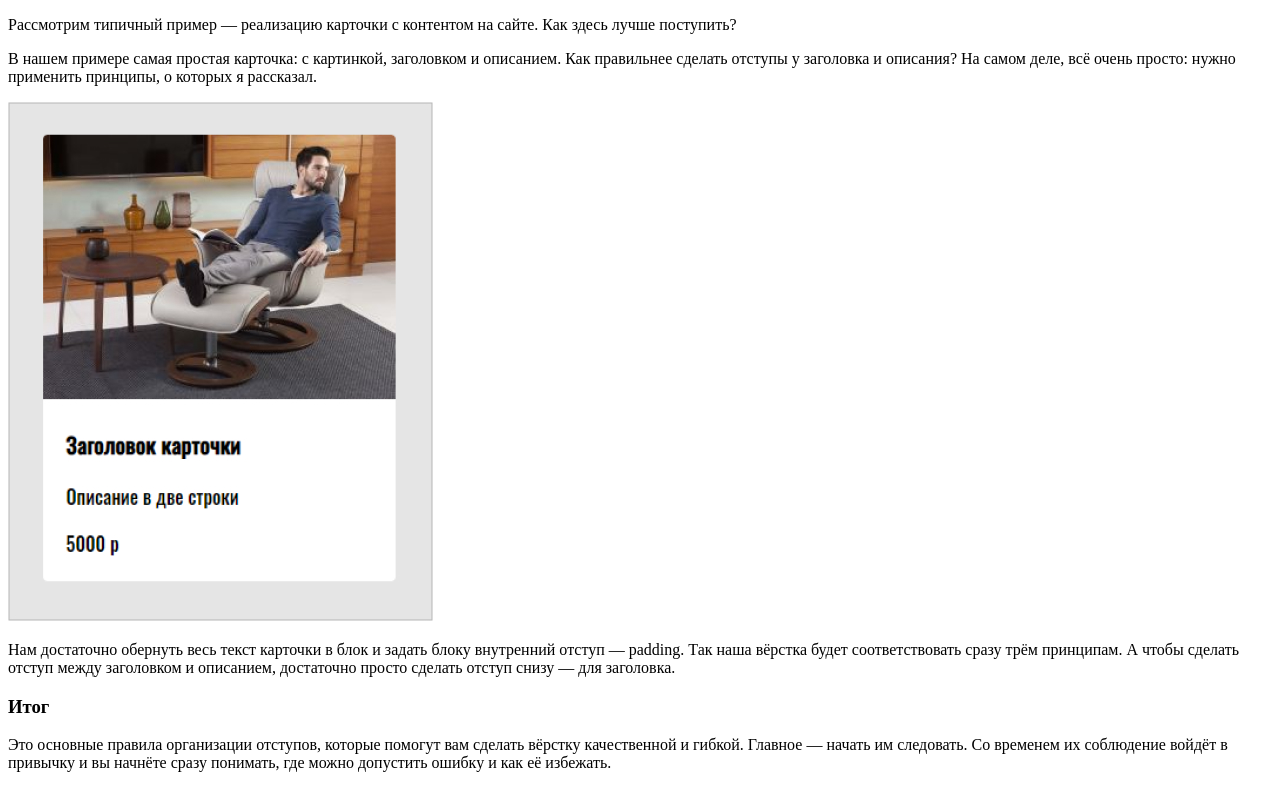
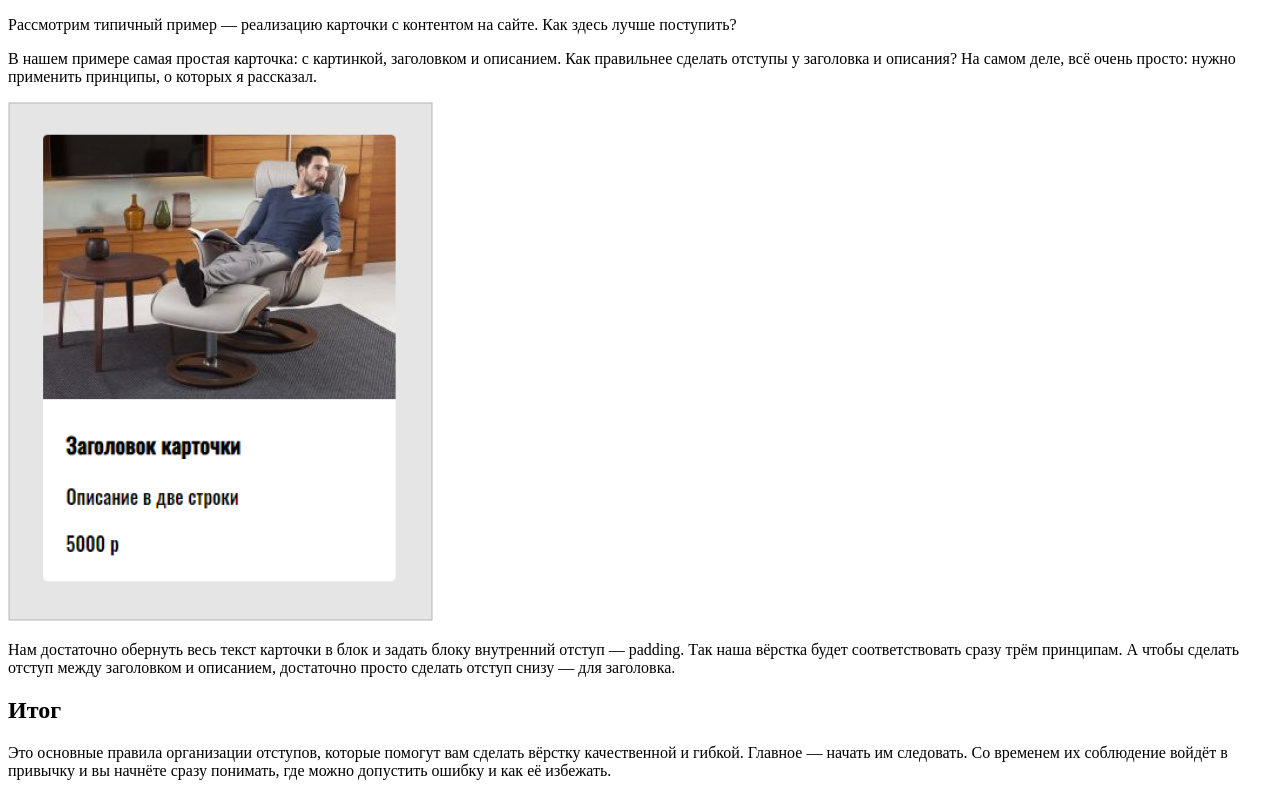
Before and after one commit to MisTake-404/SB_HomeWork, a plain HTML site: page work_2/article.html in a window 1280 px wide. Shown: the part 2669-3465 px from the top of the page. Drawn offline with Linux system fonts and the light colour scheme.

Commit message:
поменяла "Итог" на h2

```diff
--- a/work_2/article.html
+++ b/work_2/article.html
@@ -68,7 +68,7 @@
   </div>
 
 
-    <h3>Итог</h3>
+    <h2>Итог</h2>
     <p>Это основные правила организации отступов, которые помогут вам сделать вёрстку качественной и гибкой. Главное — начать им следовать. Со временем их соблюдение войдёт в привычку и вы начнёте сразу понимать, где можно допустить ошибку и как её избежать.</p>
 
 
```
Also changed, not shown: work_3/article.html (+1 -1 lines).
